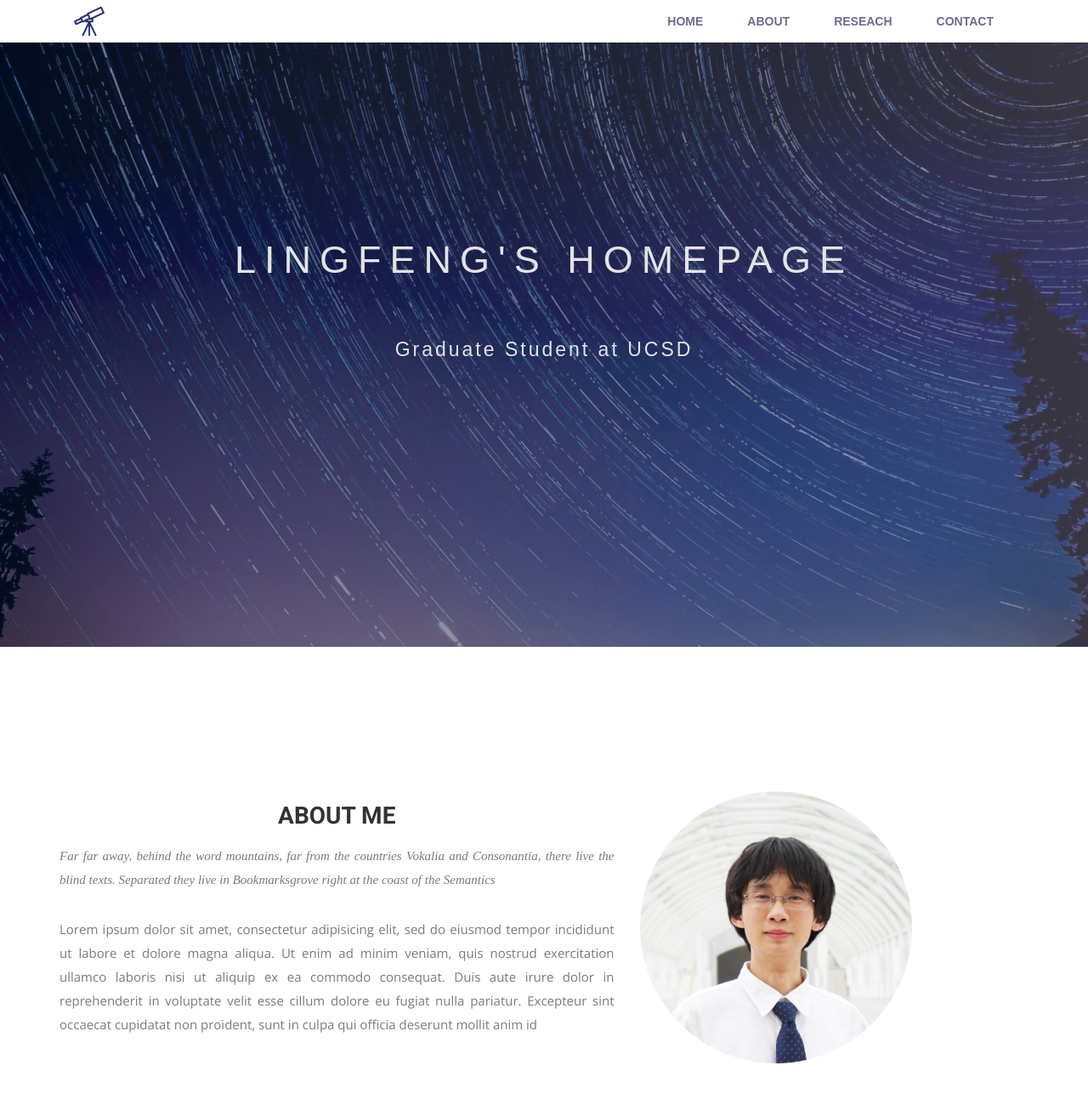
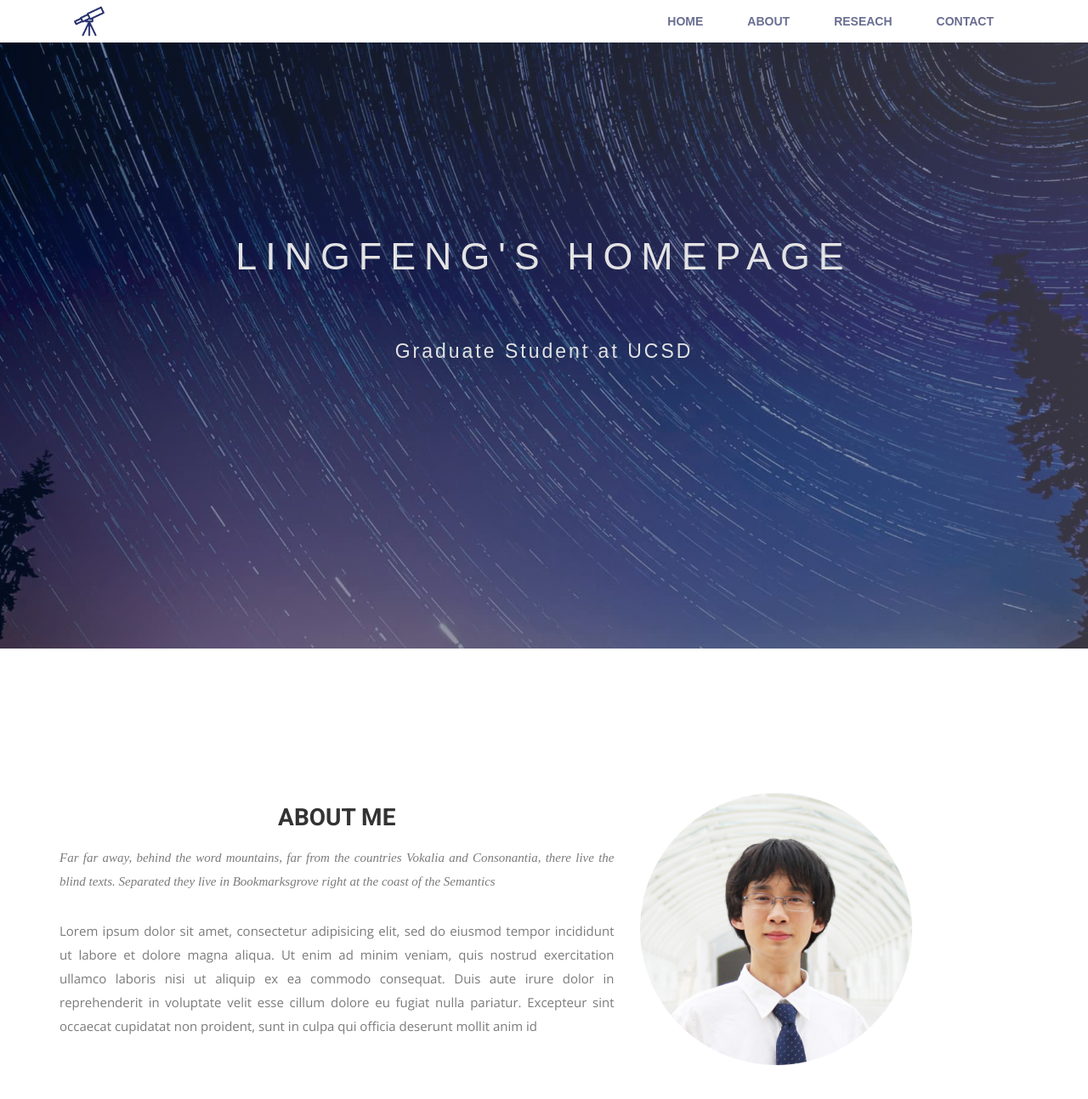
Before and after one commit to wei-lingfeng/lingfeng-wei.github.io, a Jekyll site: the page built from index.html, in a window 1280 px wide and 1400 px high. Shown: the top 1293 px of the window at 85% size. Built offline with Jekyll 4.4.1, drawn with Linux system fonts in a browser that asks for light colours; nearby versions of some CDN libraries; some web fonts are replaced.

Commit message:
Update airspace.css

```diff
--- a/css/airspace.css
+++ b/css/airspace.css
@@ -133,10 +133,10 @@
 #slider .block h1 {
   font-family: 'Arial', sans-serif;
   font-weight: 100;
-  font-size: 45px;
-  line-height: 60px;
+  font-size: 320%;
+  line-height: 50px;
   letter-spacing: 10px;
-  padding-bottom: 45px;
+  padding-bottom: 5%;
   text-align: center;
 }
 #slider .block p {
```
